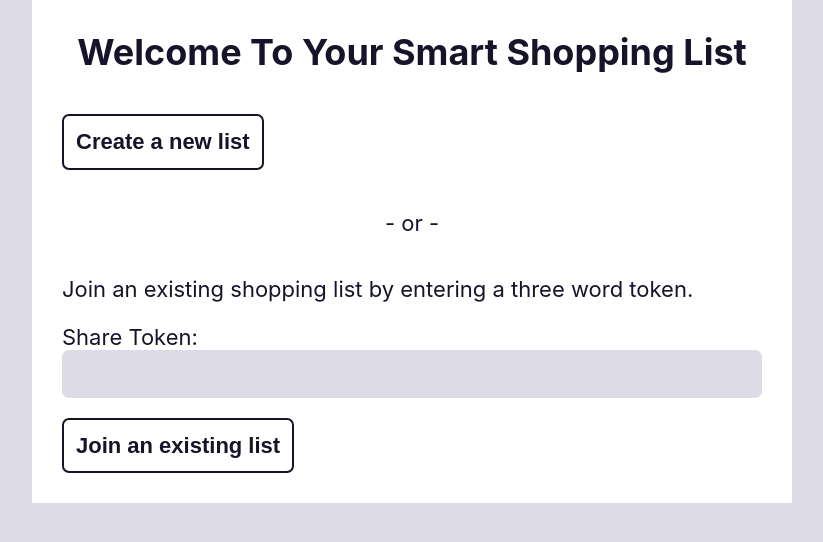
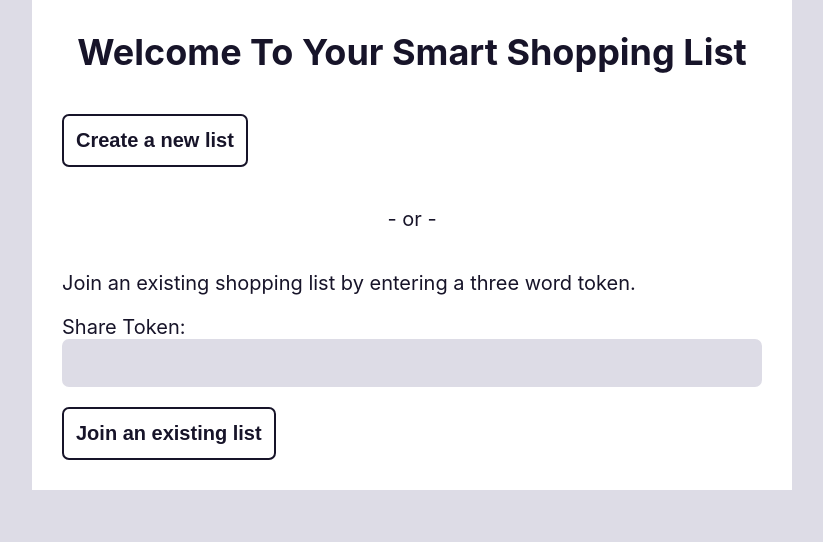
Before and after one commit to the-collab-lab/tcl-26-smart-shopping-list, a React (Create React App) app: page / in a window 1280 px wide. Shown: the top 542 px of the page, without its empty margins (228-1051 px from the left). Built offline with nearby package versions, Linux system fonts and the light colour scheme.

Commit message:
Remove global large text media query

```diff
--- a/src/App.css
+++ b/src/App.css
@@ -51,12 +51,6 @@ BEM conventions we are using:
 @media only screen and (min-width: 600px) {
   .global {
     font-size: 1.25rem;
-  }
-}
-
-@media only screen and (min-width: 1200px) {
-  .global {
-    font-size: 1.375em;
   }
 }
 
```
